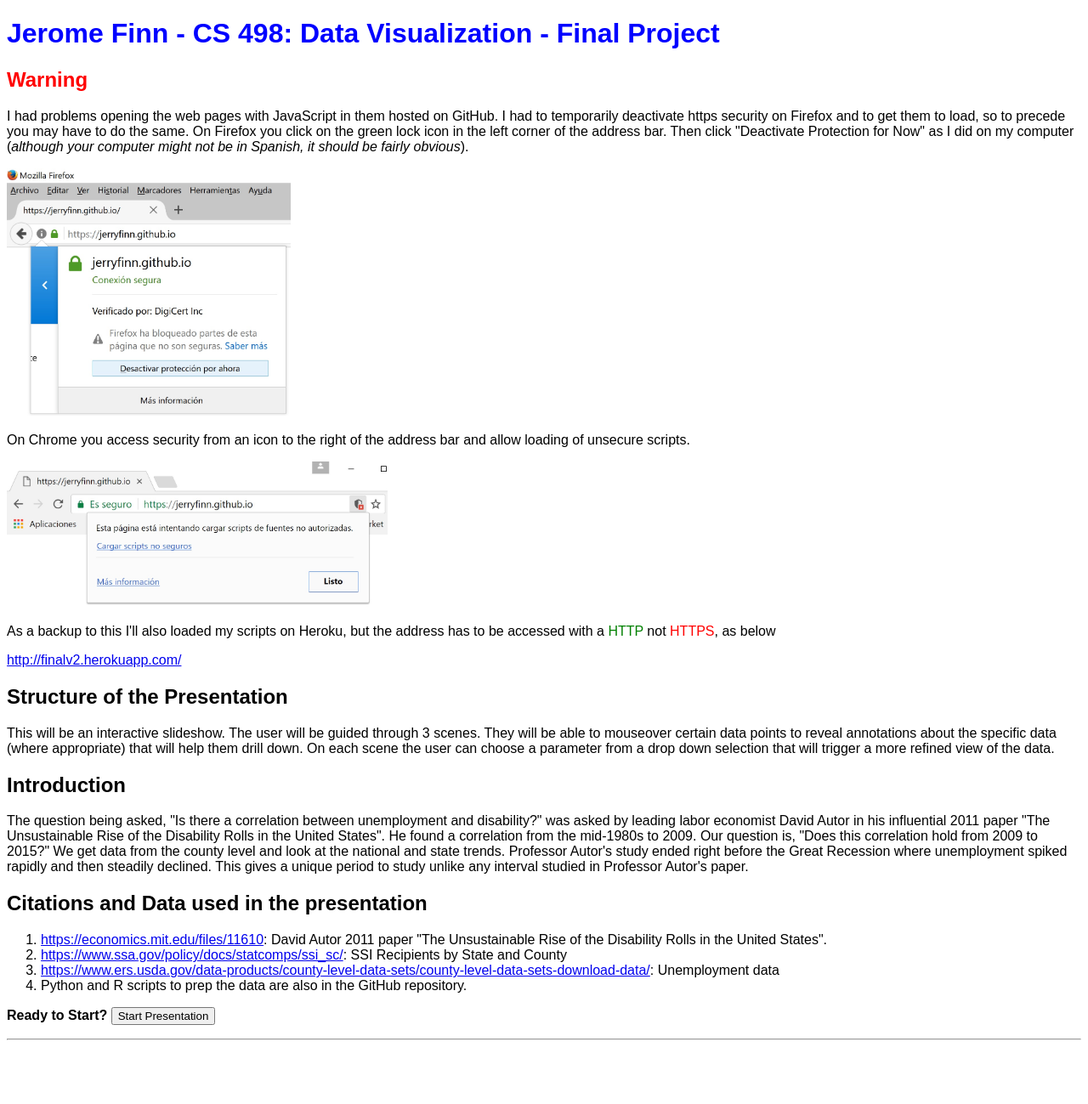
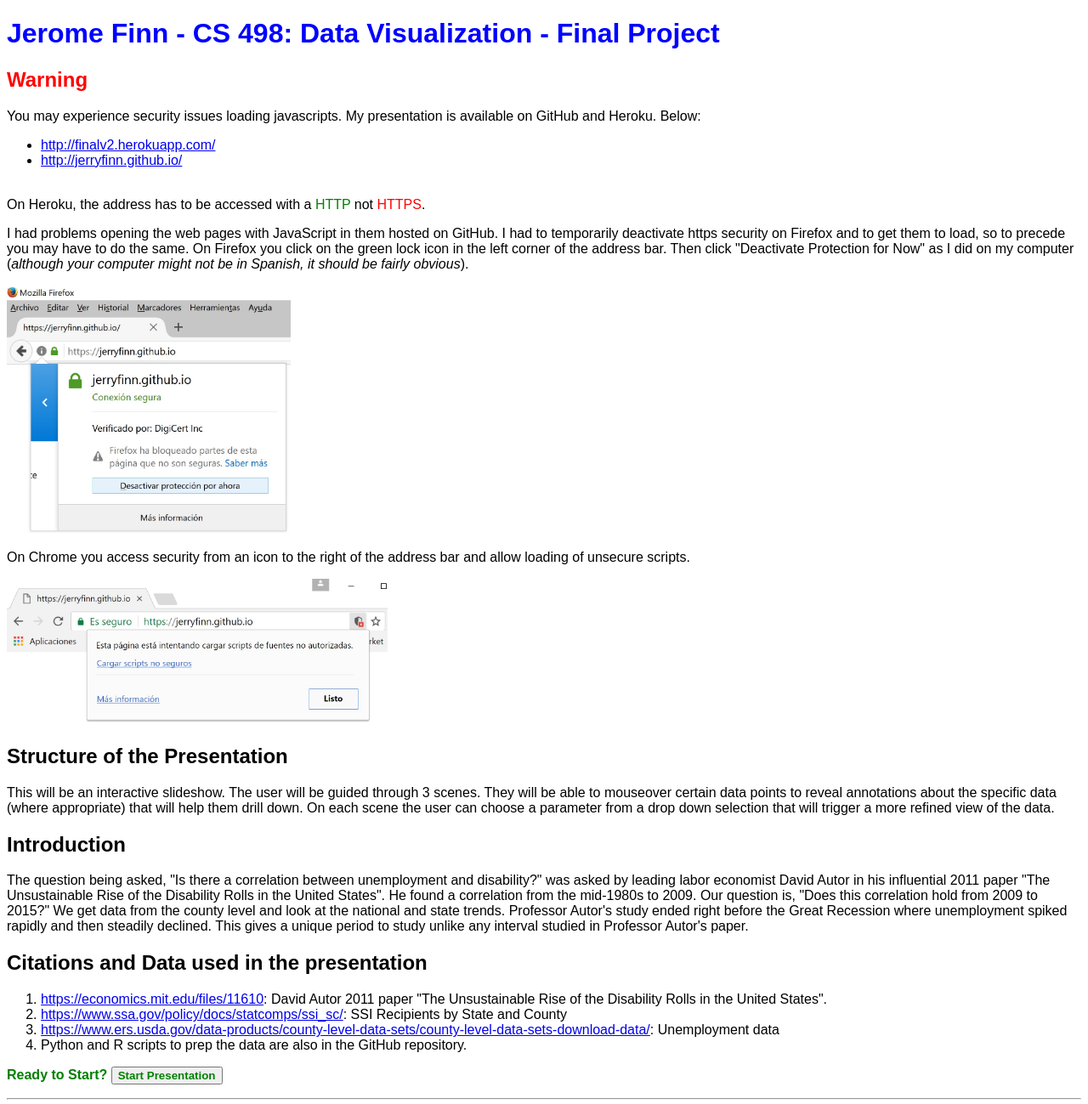
Before and after one commit to JerryFinn/JerryFinn.github.io, a plain HTML site: page index.html in a window 1280 px wide. Shown: the whole page at 85% size. Before the commit the page ends 1232 px from the top, so only its background shows below. Drawn offline with Linux system fonts and the light colour scheme.

Commit message:
Better security warnings

```diff
--- a/index.html
+++ b/index.html
@@ -8,7 +8,19 @@
 <h1><font color="#0000FF">Jerome Finn - CS 498: Data Visualization - Final Project</font></h1>
 <font color="#FF0000"><h2>Warning</h2></font>
 
-<p>I had problems opening the web pages with JavaScript in them hosted on GitHub. I had to
+<p>You may experience security issues loading javascripts. My presentation is available on GitHub and Heroku. Below: <br>
+
+<ul>
+    <li><a href="http://finalv2.herokuapp.com/">http://finalv2.herokuapp.com/</a></li>
+    <li><a href="http://jerryfinn.github.io/">http://jerryfinn.github.io/</a></li>
+</ul>
+<br>
+On Heroku, the address has to be
+accessed with a <font color="#008000">HTTP</font> not <font color="#FF0000">HTTPS</font>.
+</p>
+
+<p>
+I had problems opening the web pages with JavaScript in them hosted on GitHub. I had to
 temporarily deactivate https security on Firefox and to get them to load, so to
 precede you may have to do the same. On Firefox you click on the green lock icon
 in the left corner of the address bar. Then click "Deactivate Protection for Now"
@@ -21,10 +33,6 @@ should be fairly obvious</i>).</p>
 
 <img src="Chrome_security.jpg" width="448" height="171" alt="" title="" />
 
-<p>As a backup to this I'll also loaded my scripts on Heroku, but the address has to be
-accessed with a <font color="#008000">HTTP</font> not <font color="#FF0000">HTTPS</font>, as below</p>
-
-<p><a href="http://finalv2.herokuapp.com/">http://finalv2.herokuapp.com/</a></p>
 
 <h2>Structure of the Presentation</h2>
 
@@ -44,9 +52,9 @@ Our question is, "Does this correlation hold from 2009 to 2015?" We get data fro
     <li>Python and R scripts to prep the data are also in the GitHub repository.</li>
 </ol>
 
-<b>Ready to Start? </b>
+<b><font color="#008000">Ready to Start? </font></b>
 
-<a href="final.v3.scatter.html"><button>Start Presentation</button></a>
+<a href="final.v3.scatter.html"><button><b><font color="#008000">Start Presentation</font></b></button></a>
 
 <p></p>
 <hr />
```
